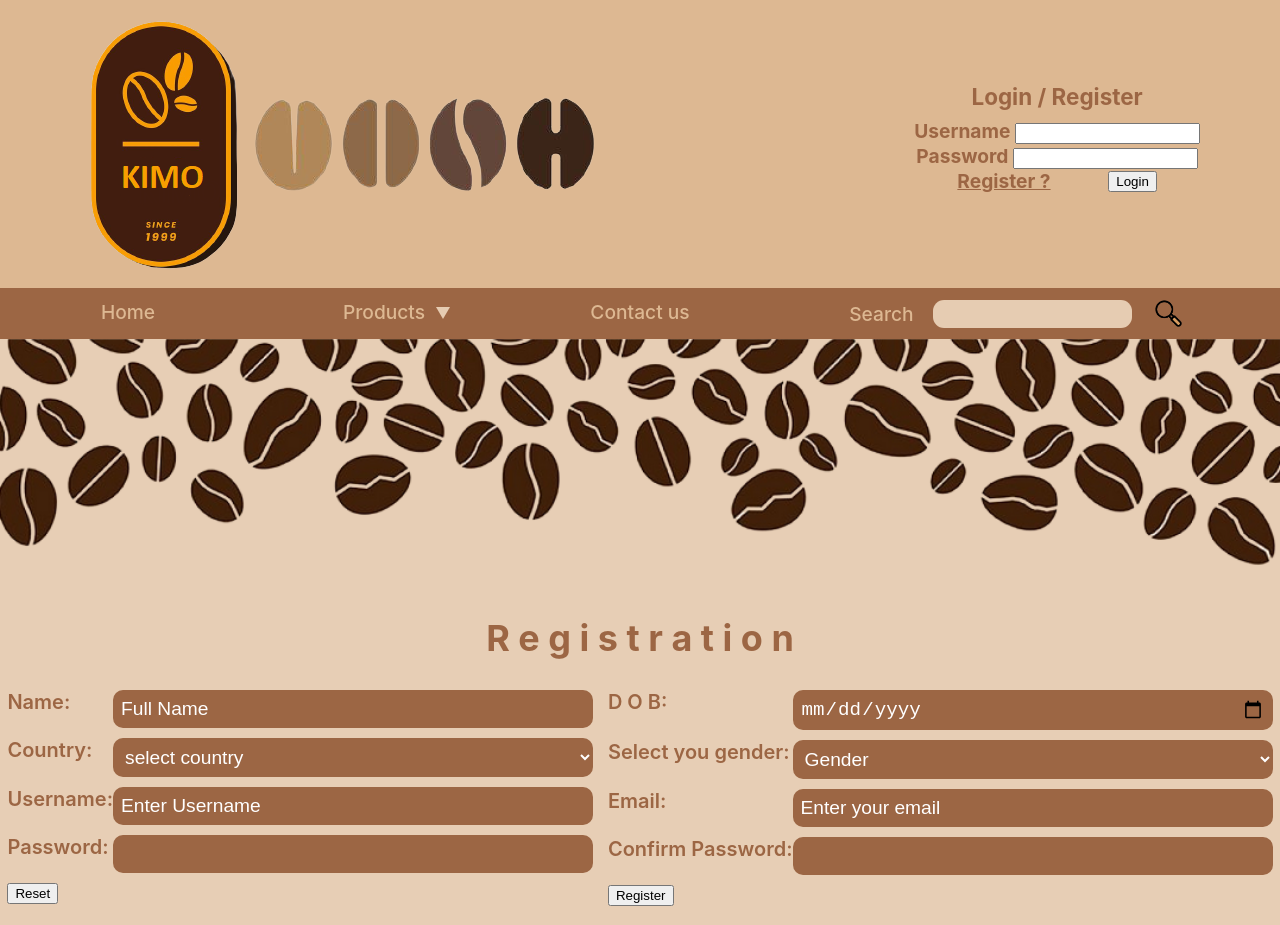
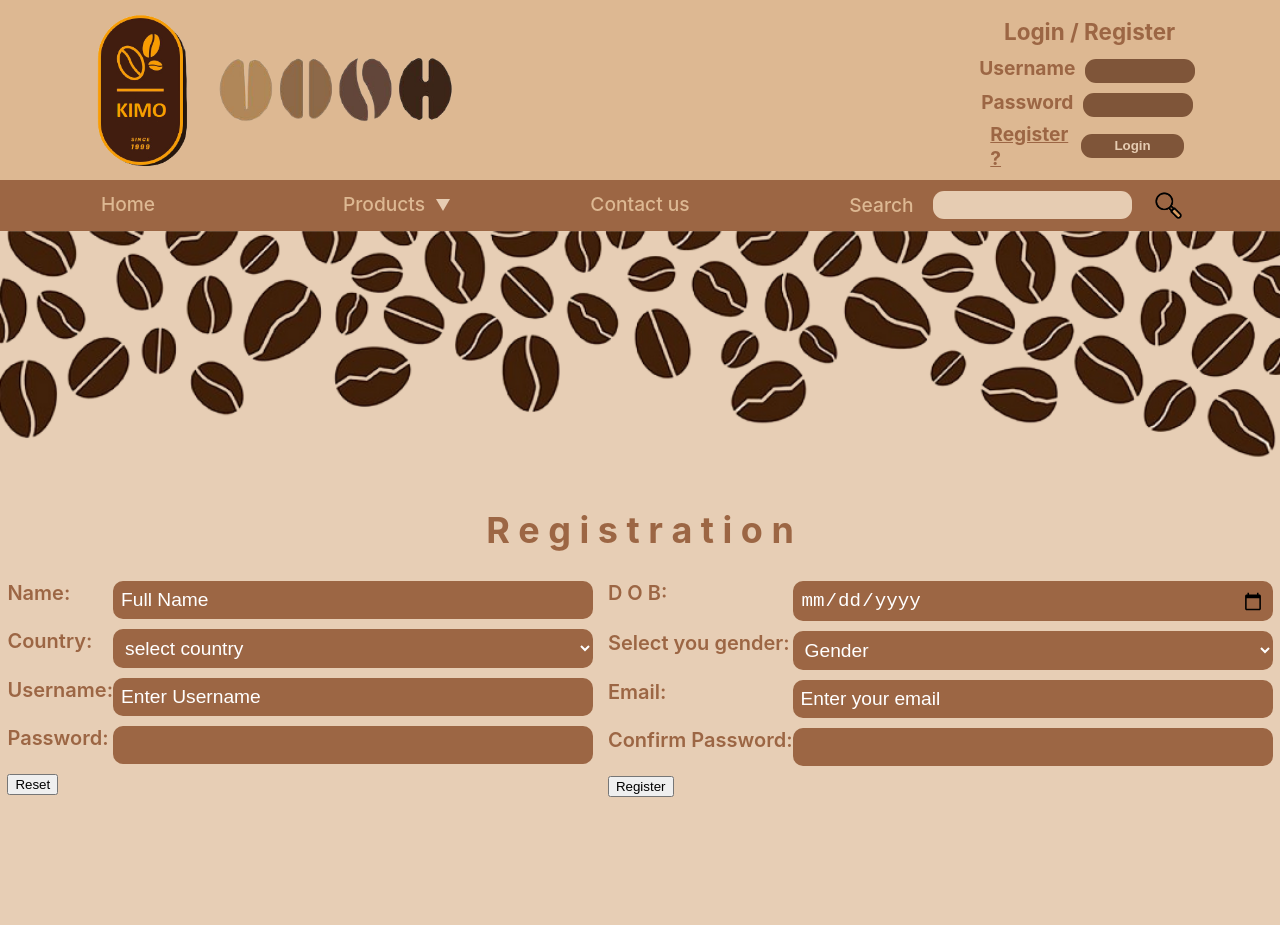
Before and after one commit to ahmadkatrib13/kimoCoffeeShop, a plain HTML site: page forms.html in a window 1280 px wide. After the commit the page ends 817 px from the top, so only its background shows below. Drawn offline with Linux system fonts and the light colour scheme.

Commit message:
header of all pages

```diff
--- a/assets/css/style.css
+++ b/assets/css/style.css
@@ -34,6 +34,7 @@ body{
     line-height: 1.5rem;
     color: var(--secondary-color);
     font-weight: bold;
+    margin: 0;
 }
 .header__login h3{
     margin: 10px 0;
--- a/forms.html
+++ b/forms.html
@@ -10,23 +10,23 @@
     <header>
         <div class="header__main">
             <div class="header__logo">
-                <img src="images/home/logo1.png" class="logo" alt="logo">
-                <img src="images/home/coffe-beans1.png" class="coffee-beans" alt="coffe-beans">
+                <img src="images/home/logo1.png" width="100px" class="logo" alt="logo">
+                <img src="images/home/coffe-beans1.png" width="250px" class="coffee-beans" alt="coffe-beans">
             </div>
             <div class="header__login">
                 <form>
                     <h3>Login / Register</h3>
                     <label for="username">Username
-                        <input type="text" name="username">
+                        <input class="header__input" type="text" name="username">
                     </label>
 
                     <label for="password">Password
-                        <input type="password" name="password">
+                        <input class="header__input" type="password" name="password">
                     </label>
 
                     <div class="register-login">
                         <a href="forms.html">Register ?</a>
-                        <button type="submit">Login</button>
+                        <button class="header__input" type="submit">Login</button>
                     </div>
                 </form>
             </div>
@@ -35,7 +35,7 @@
         <nav class="header__navbar">
             <ul class="navbar__list">
                 <li class="navbar__item"><a class="navbar__link" href="#">Home</a></li>
-                <li class="navbar__item"><a class="navbar__link" href="#"><span id="categories">Products</span></a></li>
+                <li class="navbar__item"><a class="navbar__link" href="/categories.html"><span id="categories">Products</span></a></li>
                 <li class="navbar__item"><a class="navbar__link" href="#">Contact us</a></li>
             </ul>
             <form class="header__searchbar" action="">
```
